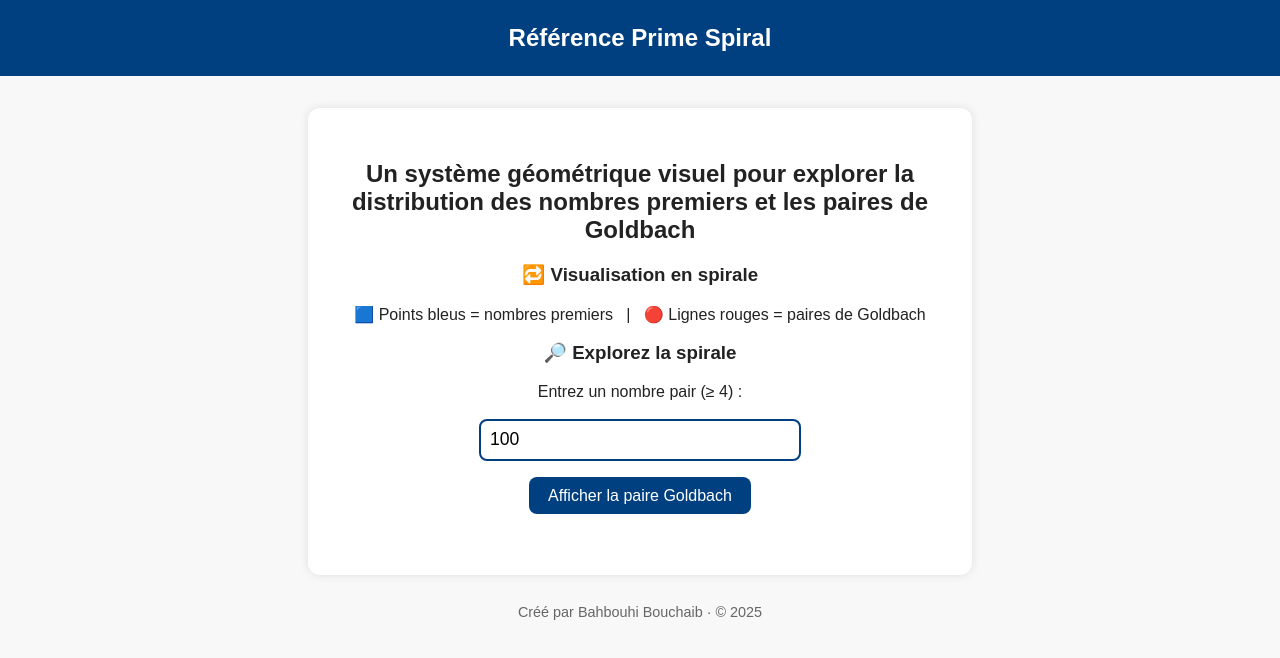
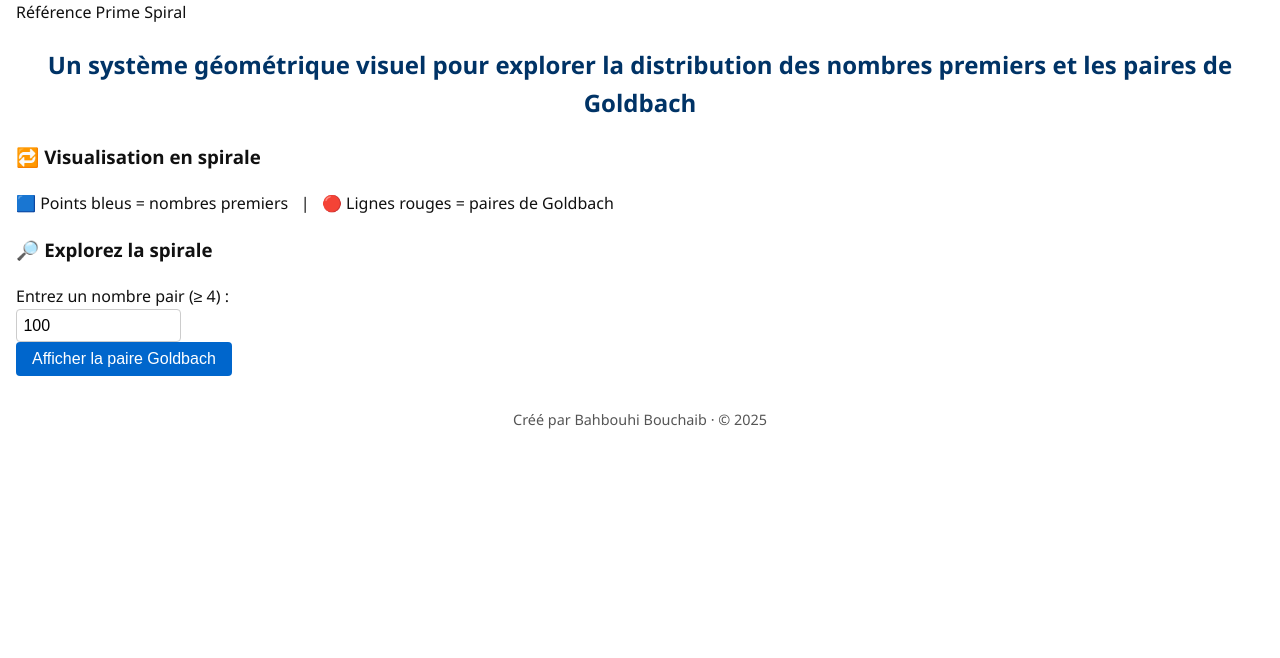
Before and after one commit to Bouchaib542/-Goldbach-s-Spiral-Symmetry-Principle, a plain HTML site: page index.html in a window 1280 px wide. Drawn offline with Linux system fonts and the light colour scheme.

Commit message:
Update style.css

```diff
--- a/style.css
+++ b/style.css
@@ -1,66 +1,61 @@
-/* style.css — Prime Spiral © 2025 Bahbouhi Bouchaib */
-
 body {
-    font-family: Arial, sans-serif;
-    background-color: #f8f8f8;
-    color: #222;
+    font-family: "Segoe UI", sans-serif;
+    background-color: #ffffff;
+    color: #111;
     margin: 0;
-    padding: 0;
-    text-align: center;
+    padding: 0 1rem;
+    line-height: 1.6;
 }
 
-header {
-    background-color: #004080;
-    color: white;
-    padding: 1em 0;
-    font-size: 1.5em;
-    font-weight: bold;
+h1, h2 {
+    text-align: center;
+    color: #003366;
 }
 
-main {
-    padding: 2em;
-    max-width: 600px;
-    margin: auto;
-    background-color: white;
-    box-shadow: 0 0 10px rgba(0,0,0,0.1);
-    border-radius: 12px;
-    margin-top: 2em;
+#spiralCanvas {
+    display: block;
+    margin: 2rem auto;
+    border: 1px solid #ccc;
+    background-color: #f9f9f9;
+}
+
+#interface {
+    text-align: center;
+    margin: 2rem auto;
 }
 
 input[type="number"] {
-    padding: 0.5em;
-    font-size: 1.1em;
-    width: 80%;
-    max-width: 300px;
-    margin-top: 1em;
-    border: 2px solid #004080;
-    border-radius: 8px;
+    font-size: 1rem;
+    padding: 0.4rem;
+    width: 150px;
+    border: 1px solid #ccc;
+    border-radius: 4px;
+    margin-right: 0.5rem;
 }
 
 button {
-    padding: 0.6em 1.2em;
-    margin-top: 1em;
-    font-size: 1em;
-    background-color: #004080;
+    font-size: 1rem;
+    padding: 0.5rem 1rem;
+    background-color: #0066cc;
     color: white;
     border: none;
-    border-radius: 8px;
+    border-radius: 4px;
     cursor: pointer;
 }
 
 button:hover {
-    background-color: #0066cc;
+    background-color: #004c99;
 }
 
 #result {
-    margin-top: 1.5em;
-    font-size: 1.2em;
-    color: #004080;
+    margin-top: 1rem;
     font-weight: bold;
+    color: #006600;
 }
 
 footer {
-    margin-top: 2em;
-    font-size: 0.9em;
-    color: #666;
+    text-align: center;
+    margin-top: 2rem;
+    font-size: 0.9rem;
+    color: #555;
 }
```
